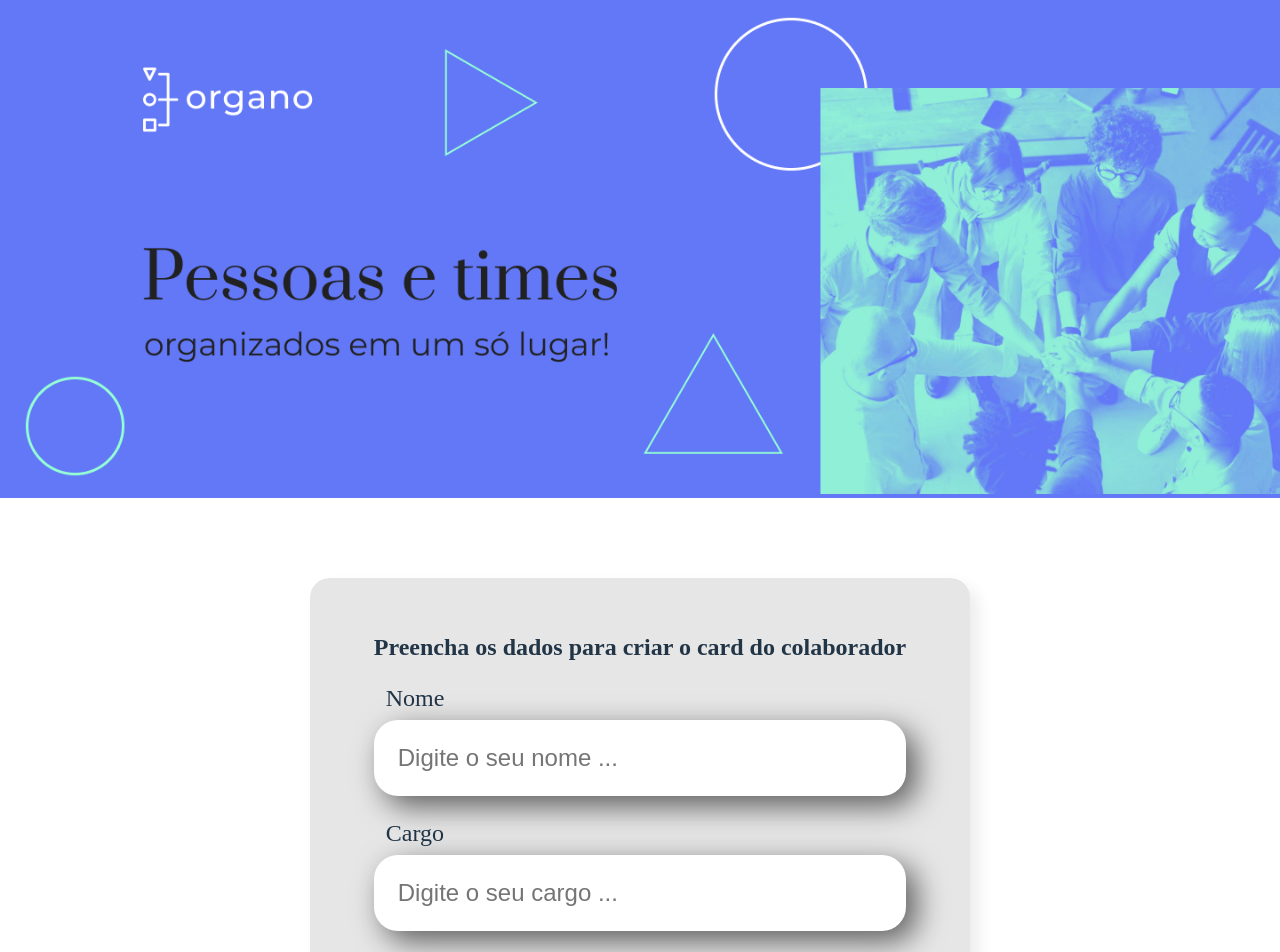
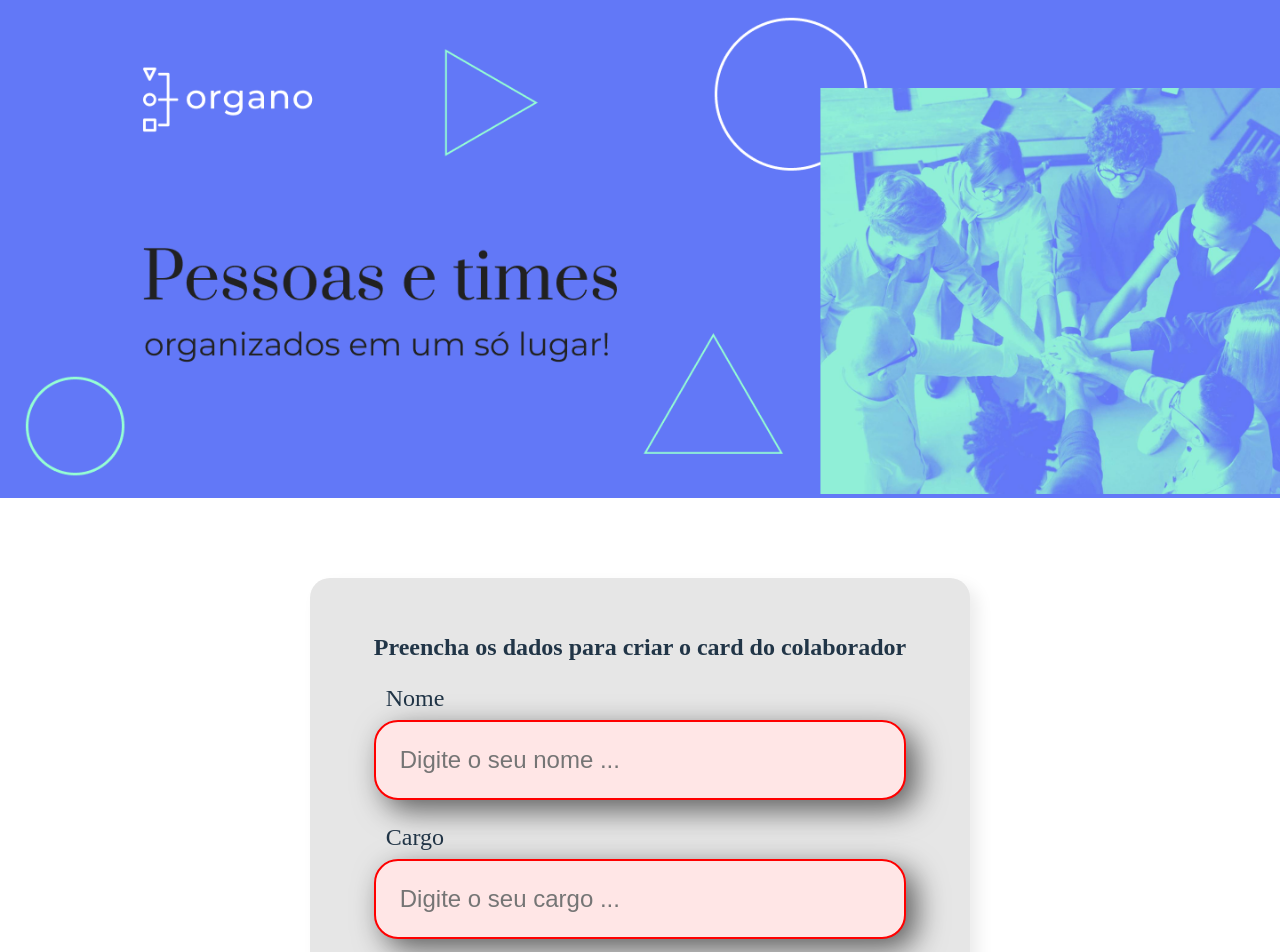
Before and after one commit to vinimaffra03/reactalura, a React (Vite) app: page / in a window 1280 px wide. Shown: the top 952 px of the page. Built offline with nearby package versions, Linux system fonts and the light colour scheme.

Commit message:
botao componentizado mais alerta de campo requerido/obrigatorio com alerta em popup e cor do campo

```diff
--- /dev/null
+++ b/src/componentes/Botao/Botao.css
@@ -0,0 +1,9 @@
+.botao {
+    background-color: #6278F7;
+    padding: 1em 1.5em;
+    color: white;
+    font-size: 24px;
+    font-weight: 600;
+    font-family: 'Montserrat' sans-serif;
+    margin-top: 1em;
+}
--- /dev/null
+++ b/src/componentes/Botao/index.jsx
@@ -0,0 +1,11 @@
+import './Botao.css'
+
+const Botao = (props) => {
+    return (
+        <button className='botao'>
+            {props.children}
+        </button>
+    )
+}
+
+export default Botao
--- a/src/componentes/CampoTexto/CampoTexto.css
+++ b/src/componentes/CampoTexto/CampoTexto.css
@@ -19,3 +19,13 @@
     padding: 24px;
     box-sizing: border-box;
 }
+
+input:invalid {
+    border: 2px solid red;
+    background-color: #ffe6e6;
+  }
+
+input:focus:invalid {
+    outline: none;
+    box-shadow: 0 0 5px red;
+  }
--- a/src/componentes/CampoTexto/index.jsx
+++ b/src/componentes/CampoTexto/index.jsx
@@ -7,7 +7,7 @@ const CampoTexto = (props) => {
                 {props.label}
             </label>
 
-            <input placeholder={
+            <input required={props.obrigatorio} placeholder={
                 `${props.placeholder} ...`
             }/>
         </div>
--- a/src/componentes/Formulario/Formulario.css
+++ b/src/componentes/Formulario/Formulario.css
@@ -11,13 +11,3 @@
     padding: 36px 64px;
     box-shadow: 8px 8px 16px rgba(0, 0, 0, 0.08);
 }
-
-.formulario button {
-    background-color: #6278F7;
-    padding: 1em 1.5em;
-    color: white;
-    font-size: 24px;
-    font-weight: 600;
-    font-family: 'Montserrat' sans-serif;
-    margin-top: 1em;
-}
--- a/src/componentes/Formulario/index.jsx
+++ b/src/componentes/Formulario/index.jsx
@@ -1,3 +1,4 @@
+import Botao from '../Botao'
 import CampoTexto from '../CampoTexto'
 import ListaSuspensa from '../listaSuspensa'
 import './Formulario.css'
@@ -13,15 +14,25 @@ const Formulario = () => {
         'Inovação e Gestão'
     ]
 
+    const aoSalvar = (evento) => {
+        evento.preventDefault()
+        console.log('Form foi submetido')
+    }
+
     return(
         <section className='formulario'>
-            <form>
+            <form onSubmit={aoSalvar}>
                 <h2>Preencha os dados para criar o card do colaborador</h2>
-                <CampoTexto label="Nome" placeholder="Digite o seu nome"/>
-                <CampoTexto label="Cargo" placeholder="Digite o seu cargo"/>
+
+                <CampoTexto obrigatorio={true} label="Nome" placeholder="Digite o seu nome"/>
+                <CampoTexto obrigatorio={true}label="Cargo" placeholder="Digite o seu cargo"/>
                 <CampoTexto label="Imagem" placeholder="Digite o endereço da imagem"/>
-                <ListaSuspensa label='Time' itens={times}/>
-                <button>Criar Card</button>
+
+                <ListaSuspensa obrigatorio={true} label='Time' itens={times}/>
+
+                <Botao>
+                    Criar Card
+                </Botao>
             </form>
         </section>
     )
--- a/src/componentes/listaSuspensa/index.jsx
+++ b/src/componentes/listaSuspensa/index.jsx
@@ -6,7 +6,7 @@ const ListaSuspensa = (props) => {
     return (
         <div className='lista-suspensa'>
             <label>{props.label}</label>
-            <select>
+            <select required={props.obrigatorio}>
                 {props.itens.map(item => {
                     return <option key={item}>{item}</option>
                 })}
```
